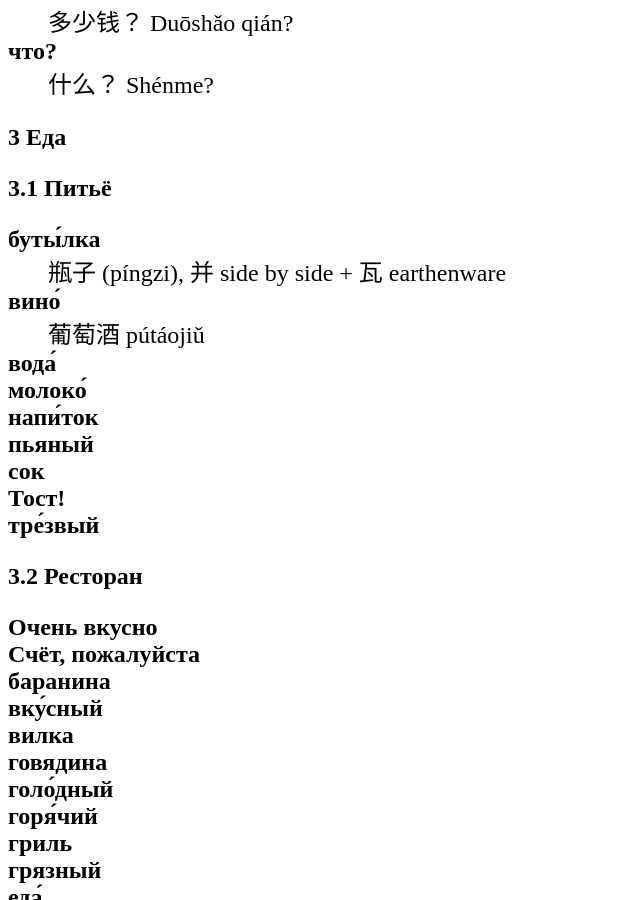
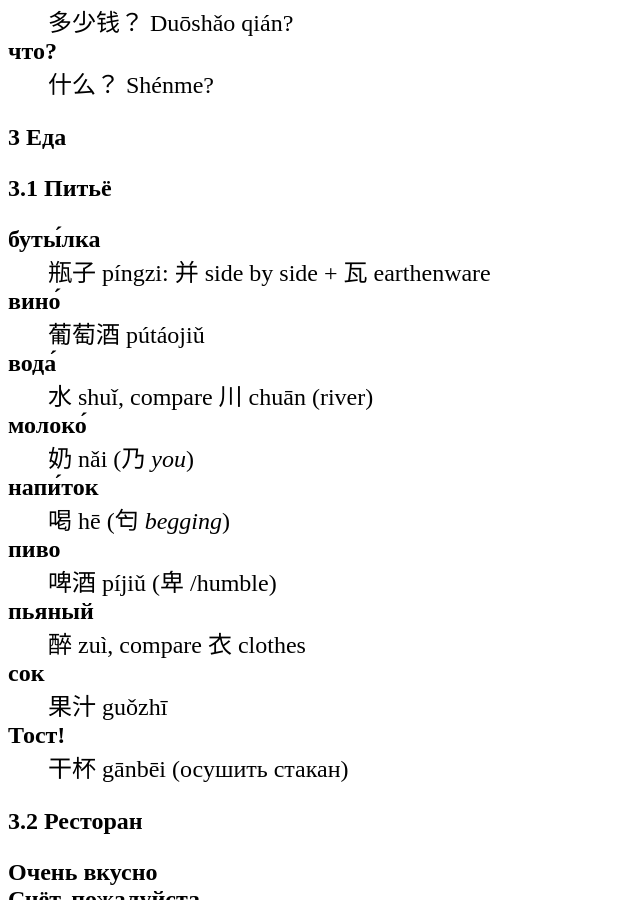
Before and after one commit to ssharoff/ssharoff.github.io, a Jekyll site: the page travel/chinese-phrasebook.html, which Jekyll copies as it is, in a window 1280 px wide and 900 px high, scrolled down 1949 px. Shown: the whole window, without its empty margins (0-640 px from the left). Built offline with Jekyll 4.4.1, drawn with Linux system fonts in a browser that asks for light colours; some of the changed text lies outside the part shown.

Commit message:
drinks completed

```diff
--- a/travel/chinese-phrasebook.html
+++ b/travel/chinese-phrasebook.html
@@ -3,7 +3,7 @@
 "http://www.w3.org/TR/xhtml1/DTD/xhtml1-strict.dtd">
 <html xmlns="http://www.w3.org/1999/xhtml" lang="en" xml:lang="en">
 <head>
-<!-- 2024-07-20 Sat 09:18 -->
+<!-- 2024-07-22 Mon 10:13 -->
 <meta http-equiv="Content-Type" content="text/html;charset=utf-8" />
 <meta name="viewport" content="width=device-width, initial-scale=1" />
 <title>Разговорник китайский</title>
@@ -219,8 +219,8 @@
 <body>
 <div id="content">
 <h1 class="title">Разговорник китайский</h1>
-<div id="outline-container-orga7daeb7" class="outline-2">
-<h2 id="orga7daeb7"><span class="section-number-2">1</span> Коммуникация</h2>
+<div id="outline-container-orgc6a1b34" class="outline-2">
+<h2 id="orgc6a1b34"><span class="section-number-2">1</span> Коммуникация</h2>
 <div class="outline-text-2" id="text-1">
 <dl class="org-dl">
 <dt>до свида́ния</dt><dd>再见. Zàijiàn</dd>
@@ -250,8 +250,8 @@
 </div>
 </div>
 
-<div id="outline-container-orgedd9baf" class="outline-2">
-<h2 id="orgedd9baf"><span class="section-number-2">2</span> Вопросы</h2>
+<div id="outline-container-org6531591" class="outline-2">
+<h2 id="org6531591"><span class="section-number-2">2</span> Вопросы</h2>
 <div class="outline-text-2" id="text-2">
 <dl class="org-dl">
 <dt>где?</dt><dd>在哪里？ zài nǎlǐ?</dd>
@@ -264,35 +264,29 @@
 </dl>
 </div>
 </div>
-<div id="outline-container-org6c01159" class="outline-2">
-<h2 id="org6c01159"><span class="section-number-2">3</span> Еда</h2>
+<div id="outline-container-org9ecaa04" class="outline-2">
+<h2 id="org9ecaa04"><span class="section-number-2">3</span> Еда</h2>
 <div class="outline-text-2" id="text-3">
 </div>
-<div id="outline-container-orge5f80ce" class="outline-3">
-<h3 id="orge5f80ce"><span class="section-number-3">3.1</span> Питьё</h3>
+<div id="outline-container-org9d03125" class="outline-3">
+<h3 id="org9d03125"><span class="section-number-3">3.1</span> Питьё</h3>
 <div class="outline-text-3" id="text-3-1">
 <dl class="org-dl">
-<dt>буты́лка</dt><dd>瓶子 (píngzi), 并 side by side + 瓦 earthenware</dd>
+<dt>буты́лка</dt><dd>瓶子 píngzi: 并 side by side + 瓦 earthenware</dd>
 <dt>вино́</dt><dd>葡萄酒 pútáojiǔ</dd>
-<dt>вода́</dt><dd></dd>
-
-<dt>молоко́</dt><dd></dd>
-
-<dt>напи́ток</dt><dd></dd>
-
-<dt>пьяный</dt><dd></dd>
-
-<dt>сок</dt><dd></dd>
-
-<dt>Тост!</dt><dd></dd>
-
-<dt>тре́звый</dt><dd></dd>
+<dt>вода́</dt><dd>水 shuǐ, compare 川 chuān (river)</dd>
+<dt>молоко́</dt><dd>奶 nǎi (乃 <i>you</i>)</dd>
+<dt>напи́ток</dt><dd>喝 hē (匄 <i>begging</i>)</dd>
+<dt>пиво</dt><dd>啤酒 píjiǔ (卑 /humble)</dd>
+<dt>пьяный</dt><dd>醉 zuì, compare  衣 clothes</dd>
+<dt>сок</dt><dd>果汁 guǒzhī</dd>
+<dt>Тост!</dt><dd>干杯 gānbēi (осушить стакан)</dd>
 </dl>
 </div>
 </div>
 
-<div id="outline-container-org24f7a67" class="outline-3">
-<h3 id="org24f7a67"><span class="section-number-3">3.2</span> Ресторан</h3>
+<div id="outline-container-org7c441b1" class="outline-3">
+<h3 id="org7c441b1"><span class="section-number-3">3.2</span> Ресторан</h3>
 <div class="outline-text-3" id="text-3-2">
 <dl class="org-dl">
 <dt>Очень вкусно</dt><dd></dd>
@@ -392,8 +386,8 @@
 </div>
 </div>
 
-<div id="outline-container-org308393a" class="outline-3">
-<h3 id="org308393a"><span class="section-number-3">3.3</span> Фрукты и овощи</h3>
+<div id="outline-container-orgee7b140" class="outline-3">
+<h3 id="orgee7b140"><span class="section-number-3">3.3</span> Фрукты и овощи</h3>
 <div class="outline-text-3" id="text-3-3">
 <dl class="org-dl">
 <dt>арбу́з</dt><dd></dd>
@@ -442,8 +436,8 @@
 </div>
 </div>
 
-<div id="outline-container-org5085f1d" class="outline-2">
-<h2 id="org5085f1d"><span class="section-number-2">4</span> Магазин</h2>
+<div id="outline-container-org6ab5c92" class="outline-2">
+<h2 id="org6ab5c92"><span class="section-number-2">4</span> Магазин</h2>
 <div class="outline-text-2" id="text-4">
 <dl class="org-dl">
 <dt>дешево</dt><dd></dd>
@@ -462,8 +456,8 @@
 </dl>
 </div>
 </div>
-<div id="outline-container-org7399492" class="outline-2">
-<h2 id="org7399492"><span class="section-number-2">5</span> Размер</h2>
+<div id="outline-container-orgdcbc09b" class="outline-2">
+<h2 id="orgdcbc09b"><span class="section-number-2">5</span> Размер</h2>
 <div class="outline-text-2" id="text-5">
 <dl class="org-dl">
 <dt>больше</dt><dd></dd>
@@ -489,8 +483,8 @@
 </div>
 </div>
 
-<div id="outline-container-org5195673" class="outline-2">
-<h2 id="org5195673"><span class="section-number-2">6</span> Город</h2>
+<div id="outline-container-orgaa5a77f" class="outline-2">
+<h2 id="orgaa5a77f"><span class="section-number-2">6</span> Город</h2>
 <div class="outline-text-2" id="text-6">
 <dl class="org-dl">
 <dt>банкома́т</dt><dd></dd>
@@ -507,8 +501,8 @@
 </dl>
 </div>
 </div>
-<div id="outline-container-org37d4d8a" class="outline-2">
-<h2 id="org37d4d8a"><span class="section-number-2">7</span> Время</h2>
+<div id="outline-container-orgab4c380" class="outline-2">
+<h2 id="orgab4c380"><span class="section-number-2">7</span> Время</h2>
 <div class="outline-text-2" id="text-7">
 <dl class="org-dl">
 <dt>вечер</dt><dd></dd>
@@ -569,8 +563,8 @@
 </dl>
 </div>
 </div>
-<div id="outline-container-orgb1c1d42" class="outline-2">
-<h2 id="orgb1c1d42"><span class="section-number-2">8</span> Транспорт</h2>
+<div id="outline-container-org9c95d4f" class="outline-2">
+<h2 id="org9c95d4f"><span class="section-number-2">8</span> Транспорт</h2>
 <div class="outline-text-2" id="text-8">
 <dl class="org-dl">
 <dt>близко</dt><dd></dd>
@@ -608,8 +602,8 @@
 </div>
 </div>
 
-<div id="outline-container-org6813da4" class="outline-2">
-<h2 id="org6813da4"><span class="section-number-2">9</span> Погода</h2>
+<div id="outline-container-orgc9867fb" class="outline-2">
+<h2 id="orgc9867fb"><span class="section-number-2">9</span> Погода</h2>
 <div class="outline-text-2" id="text-9">
 <dl class="org-dl">
 <dt>бу́ря</dt><dd></dd>
@@ -667,8 +661,8 @@
 </div>
 </div>
 
-<div id="outline-container-org421738e" class="outline-2">
-<h2 id="org421738e"><span class="section-number-2">10</span> Associations</h2>
+<div id="outline-container-org038e805" class="outline-2">
+<h2 id="org038e805"><span class="section-number-2">10</span> Associations</h2>
 <div class="outline-text-2" id="text-10">
 <dl class="org-dl">
 <dt>彔</dt><dd>filter (<i>green</i>)</dd>
@@ -696,7 +690,7 @@
 </div>
 </div>
 <div id="postamble" class="status">
-<p class="date">Created: 2024-07-20 Sat 09:18</p>
+<p class="date">Created: 2024-07-22 Mon 10:13</p>
 <p class="validation"><a href="https://validator.w3.org/check?uri=referer">Validate</a></p>
 </div>
 </body>
```
Also changed, not shown: travel/chinese-phrasebook.org (+8 -8 lines), 1 other file.
